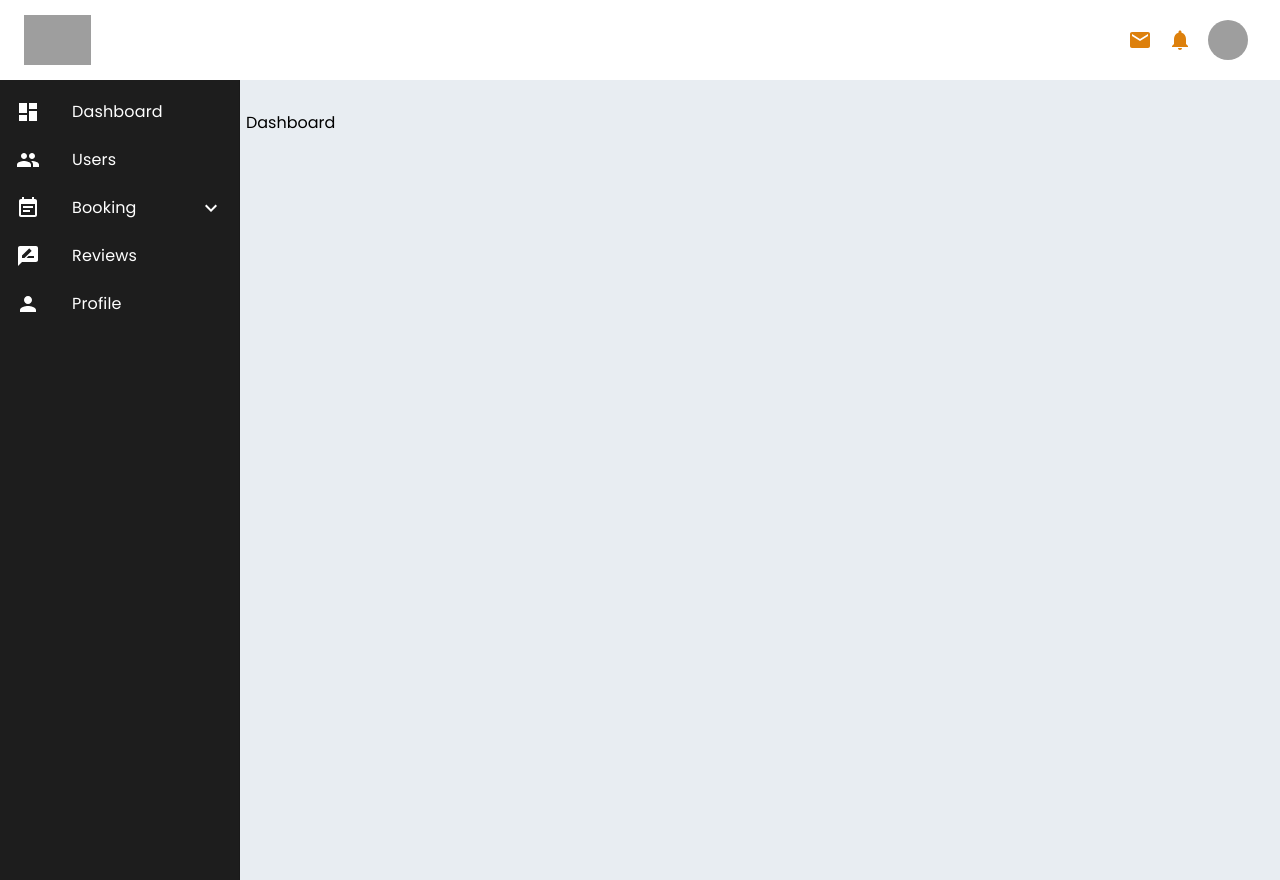
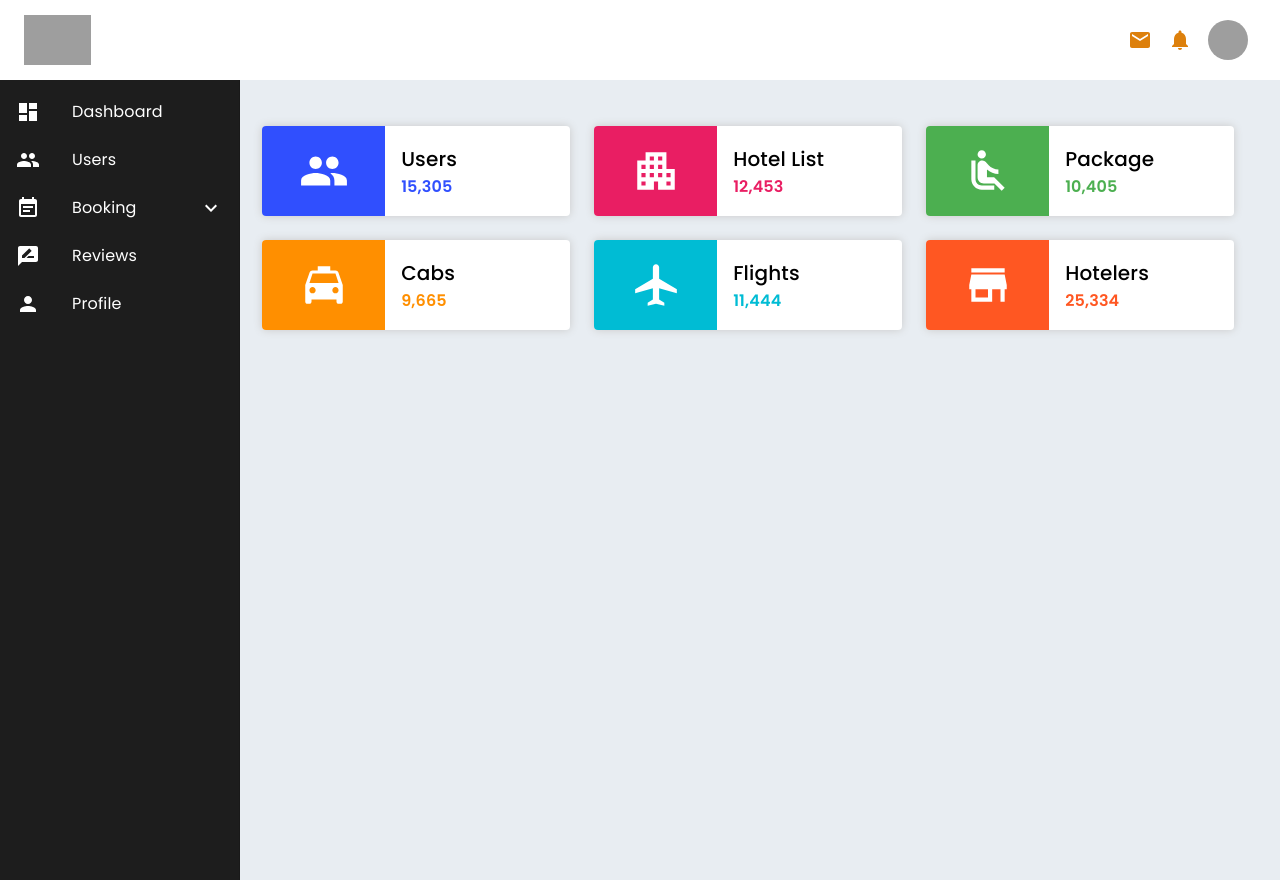
Before and after one commit to devops-89/admin-page1, a React (Vite) app: page /dashboard in a window 1280 px wide. Built offline with nearby package versions, Linux system fonts and the light colour scheme; sample sign-in values are in the browser's storage; grey boxes are pictures that could not be loaded.

Commit message:
third update on 9/1/25

```diff
--- a/package.json
+++ b/package.json
@@ -18,6 +18,7 @@
     "axios": "^1.7.9",
     "formik": "^2.4.6",
     "react": "^18.3.1",
+    "react-countup": "^6.5.3",
     "react-dom": "^18.3.1",
     "react-redux": "^9.2.0",
     "react-router-dom": "^7.1.1",
--- a/src/pages/Dashboard.jsx
+++ b/src/pages/Dashboard.jsx
@@ -1,13 +1,95 @@
-import React from 'react'
-import Navbar from '../components/Navbar.jsx';
-
+import React from "react";
+import Box from "@mui/material/Box";
+import Grid from "@mui/material/Grid2";
+import { styled } from "@mui/material/styles";
+import Paper from "@mui/material/Paper";
+import Typography from "@mui/material/Typography";
+import AccountBalanceIcon from "@mui/icons-material/AccountBalance";
+import GroupIcon from "@mui/icons-material/Group";
+import AirlineSeatReclineNormalIcon from '@mui/icons-material/AirlineSeatReclineNormal';
+import LocalTaxiIcon from '@mui/icons-material/LocalTaxi';
+import ApartmentIcon from '@mui/icons-material/Apartment';
+import LocalAirportIcon from '@mui/icons-material/LocalAirport';
+import StoreMallDirectoryIcon from '@mui/icons-material/StoreMallDirectory';
+import CountUp from 'react-countup';
 
 const Dashboard = () => {
+
+  const dashboardDataList = [
+    {
+      icon: <GroupIcon sx={{fontSize:'50px'}}/>,
+      label: "Users",
+      quantity: 15305,
+      bgColor: "#304ffe",
+    },
+    {
+      icon: <ApartmentIcon sx={{fontSize:'50px'}}/>,
+      label: "Hotel List",
+      quantity: 12453,
+      bgColor: "#e91e63",
+    },
+    {
+      icon: <AirlineSeatReclineNormalIcon sx={{fontSize:'50px'}}/>,
+      label: "Package",
+      quantity: 10405,
+      bgColor: "#4caf50",
+    },
+    {
+      icon: <LocalTaxiIcon sx={{fontSize:'50px'}}/>,
+      label: "Cabs",
+      quantity: 9665,
+      bgColor: "#ff8f00",
+    },
+    {
+      icon: <LocalAirportIcon sx={{fontSize:'50px'}}/>,
+      label: "Flights",
+      quantity: 11444,
+      bgColor: "#00bcd4",
+    },
+    {
+      icon: <StoreMallDirectoryIcon sx={{fontSize:'50px'}}/>,
+      label: "Hotelers",
+      quantity: 25334,
+      bgColor: "#ff5722",
+    },
+  ];
+
   return (
-    <>
-    Dashboard
-    </>
-  )
-}
+    <Box component="section" sx={{ p: 2 }}>
+      <Grid container spacing={3}>
+        {dashboardDataList.map((item, index) => (
+          <Grid size={{ xs: 12, sm: 6, md: 4 }} sx={{borderRadius:'4px',backgroundColor:'var(--white-color)', boxShadow:'0px 0px 8px #cac9c9'}} key={index}>
+              <Box
+                sx={{ display: "flex", alignItems: "center", height: "90px" }}
+              >
+                <Box
+                  sx={{
+                    width: "40%",
+                    height: "100%",
+                    display: "flex",
+                    alignItems: "center",
+                    justifyContent: "center",
+                    backgroundColor: item.bgColor,
+                    color: "white",
+                    borderRadius: "4px",
+                    m: "0px",
+                    mr: 2,
+                    borderTopRightRadius: "0px",
+                    borderBottomRightRadius: "0px",
+                  }}
+                >
+                 {item.icon}
+                </Box>
+                <Box sx={{display:'flex', flexDirection:'column', alignItems:'flex-start'}}>
+                <Typography variant="h6" sx={{color:'var(--black-color)'}}>{item.label}</Typography>
+                <Typography variant="body1" sx={{color:item.bgColor,fontWeight:600}}> <CountUp start={0} end={item.quantity} duration={2} separator="," onUpdate={(num) => Math.floor(num / 10) * 1000} /> </Typography>
+                </Box>
+              </Box>
+          </Grid>
+        ))}
+      </Grid>
+    </Box>
+  );
+};
 
-export default Dashboard
+export default Dashboard;
```
Also changed, not shown: 1 other file (tests, documents, lock files or other folders).
